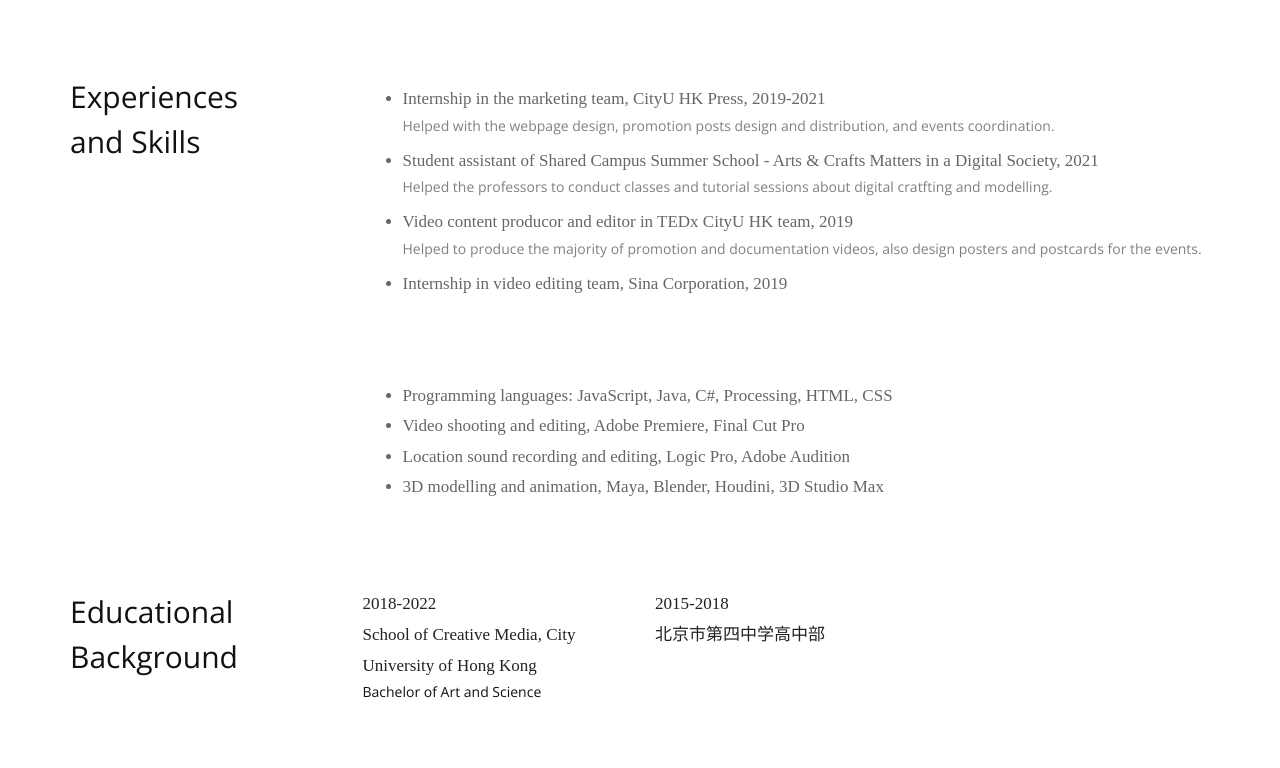
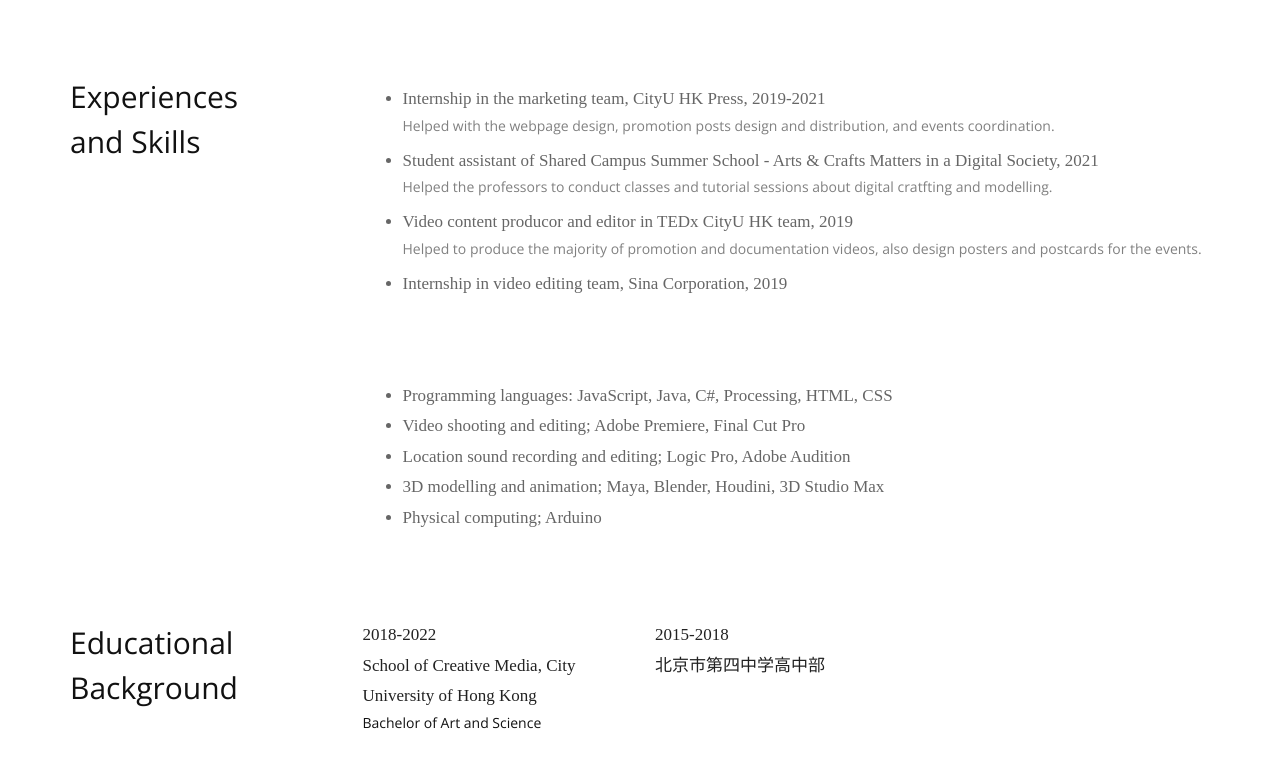
Before and after one commit to KarlieZhao/karliedoesnotexist, a plain HTML site: page about.html in a window 1280 px wide. Shown: the part 694-1462 px from the top of the page. Drawn offline with nearby package versions, Linux system fonts and the light colour scheme; a web font is replaced by a local one.

Commit message:
Update about.html

```diff
--- a/about.html
+++ b/about.html
@@ -90,11 +90,12 @@
           <p>
           <ul>
             <li>Programming languages: JavaScript, Java, C#, Processing, HTML, CSS
-            <li>Video shooting and editing, Adobe Premiere, Final Cut Pro
-            <li>Location sound recording and editing, Logic Pro, Adobe Audition
-            <li>3D modelling and animation, Maya, Blender, Houdini, 3D Studio Max
-
-              </p>
+            <li>Video shooting and editing; Adobe Premiere, Final Cut Pro
+            <li>Location sound recording and editing; Logic Pro, Adobe Audition
+            <li>3D modelling and animation; Maya, Blender, Houdini, 3D Studio Max
+            <li>Physical computing; Arduino
+          </ul>
+          </p>
 
         </div>
       </div>
```
